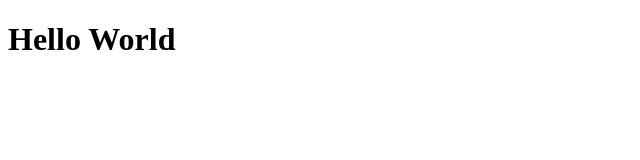
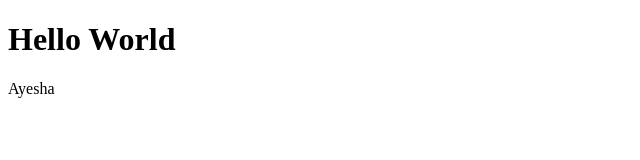
Before and after one commit to MuqaddasAkhtar/Bootcamp2020-S1, a plain HTML site: page index.html in a window 1280 px wide. Shown: the full height of the page, 0-640 px from the left. Drawn offline with Linux system fonts and the light colour scheme.

Commit message:
Update index.html
add p

```diff
--- a/index.html
+++ b/index.html
@@ -5,8 +5,10 @@
     <meta name="viewport" content="width=device-width, initial-scale=1.0">
     <title>Basic Workflow</title>
 </head>
+
 <body>
 <h1>Hello World</h1>
+    <p>Ayesha</p>
 
 
 </body>
```
